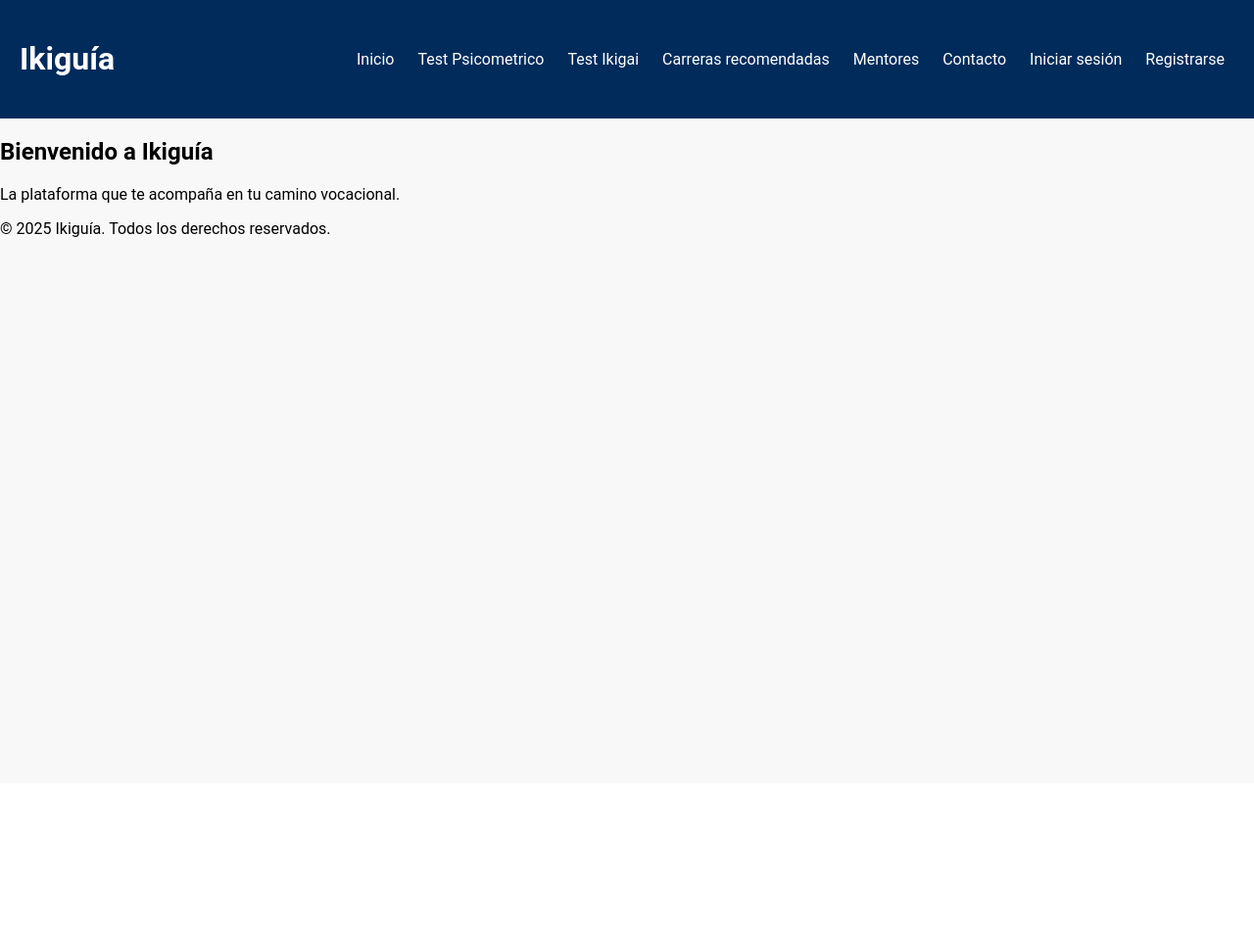
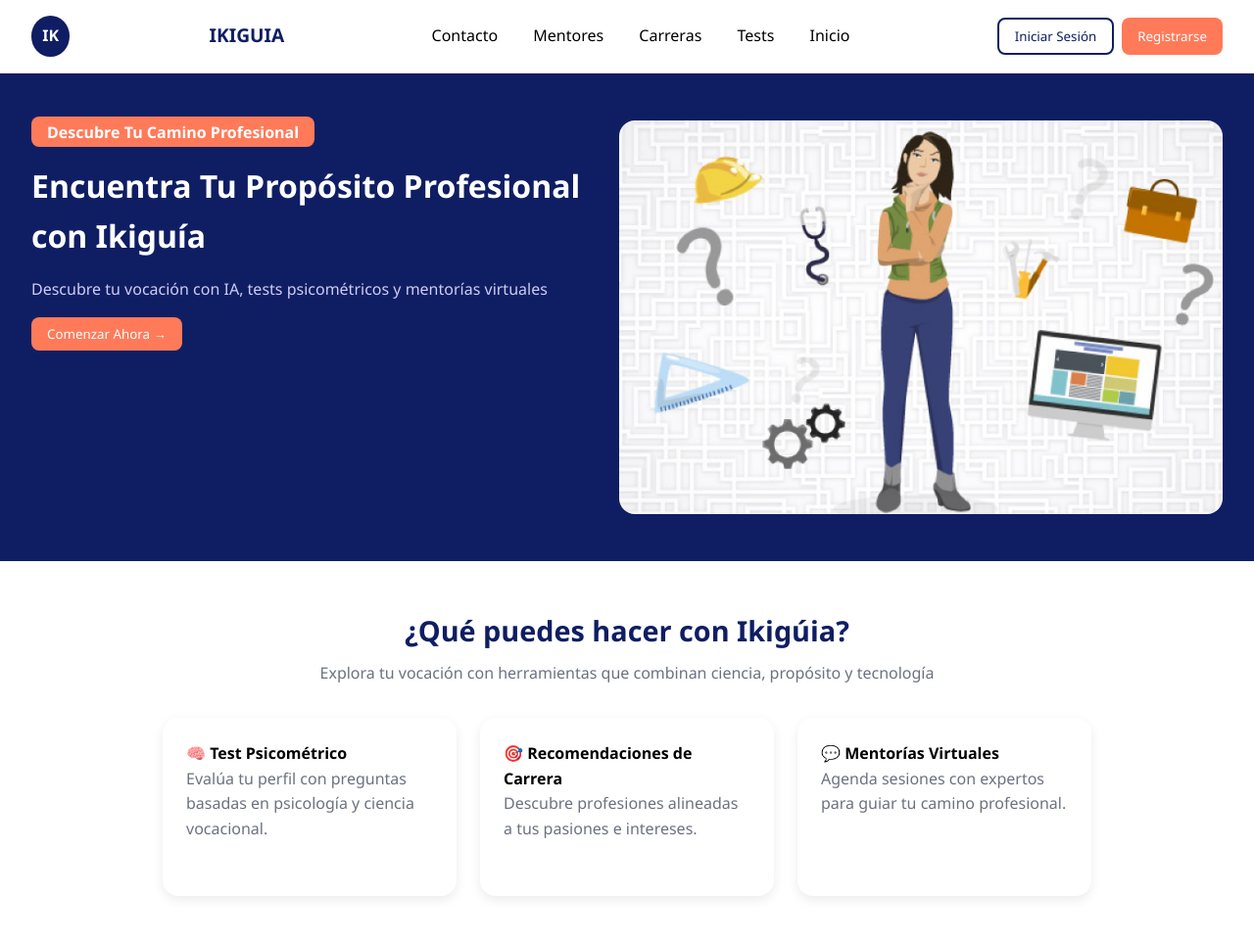
Before and after one commit to Jgalejo/Ikiguia, a Django app: page / in a window 1280 px wide. Shown: the whole page at 98% size. Before the commit the page ends 242 px from the top, so only its background shows below. Run offline with Django 5.2, Linux system fonts and the light colour scheme.

Commit message:
Landing Page 1.0

```diff
--- a/ikiguia/static/css/estilos.css
+++ b/ikiguia/static/css/estilos.css
@@ -1,68 +1,154 @@
-body {
-  font-family: 'Roboto', sans-serif;
+/* Reset y fuentes */
+* {
+  box-sizing: border-box;
   margin: 0;
   padding: 0;
-  background: #f8f8f8;
+  font-family: 'Segoe UI', sans-serif;
 }
 
-header {
-  background: #002B5B;
-  color: white;
-  padding: 20px;
+body {
+  background-color: #fff;
+  color: #000;
+  line-height: 1.6;
+}
+
+/* Colores base */
+:root {
+  --blue-dark: #0f1e63;
+  --orange: #ff7a59;
+  --light-purple: #d1ccf2;
+  --gray: #6b7280;
+}
+
+/* Header */
+.header {
+  display: flex;
+  align-items: center;
+  justify-content: space-between;
+  padding: 1rem 2rem;
+  background-color: #fff;
+  border-bottom: 1px solid #eee;
+}
+
+.logo {
+  background-color: var(--blue-dark);
+  color: #fff;
+  padding: 0.5rem 0.7rem;
+  border-radius: 50%;
+  font-weight: bold;
+}
+
+.brand {
+  color: var(--blue-dark);
+  margin-left: 0.5rem;
+  font-size: 1.2rem;
+}
+
+.nav a {
+  margin: 0 1rem;
+  text-decoration: none;
+  color: #000;
+}
+
+.actions {
+  display: flex;
+  gap: 0.5rem;
+}
+
+.btn-outline {
+  border: 2px solid var(--blue-dark);
+  background: transparent;
+  color: var(--blue-dark);
+  padding: 0.5rem 1rem;
+  border-radius: 8px;
+  cursor: pointer;
+}
+
+.btn-primary {
+  background-color: var(--orange);
+  color: #fff;
+  border: none;
+  padding: 0.5rem 1rem;
+  border-radius: 8px;
+  cursor: pointer;
+}
+
+/* Hero */
+.hero {
   display: flex;
   justify-content: space-between;
+  background-color: var(--blue-dark);
+  color: #fff;
+  padding: 3rem 2rem;
+  flex-wrap: wrap;
+}
+
+.hero-content {
+  flex: 1 1 50%;
+  max-width: 600px;
+}
+
+.hero-content h2 {
+  font-size: 2rem;
+  margin: 1rem 0;
+}
+
+.hero-content p {
+  color: var(--light-purple);
+  margin-bottom: 1rem;
+}
+
+.tagline {
+  background-color: var(--orange);
+  color: #fff;
+  padding: 0.3rem 1rem;
+  border-radius: 8px;
+  font-weight: bold;
+}
+
+.hero-image {
+  flex: 1 1 40%;
+  display: flex;
+  justify-content: center;
   align-items: center;
 }
 
-nav a {
-  margin: 0 10px;
-  color: white;
-  text-decoration: none;
+.hero-image img {
+  max-width: 100%;
+  border-radius: 1rem;
 }
 
-.ikigai-panel {
-  margin-top: 30px;
-  padding: 20px;
-  background: #f9f9ff;
-  border-radius: 12px;
-  box-shadow: 0 0 10px rgba(0,0,0,0.08);
+/* Features Section */
+.features {
+  text-align: center;
+  padding: 3rem 2rem;
+  background-color: #fff;
 }
 
-.ikigai-dimension {
-  margin-bottom: 20px;
+.features h3 {
+  color: var(--blue-dark);
+  font-size: 1.8rem;
+  margin-bottom: 0.5rem;
 }
 
-.ikigai-dimension h4 {
-  color: #333;
-  margin-bottom: 8px;
-  font-weight: bold;
-}
-.carreras-grid {
-  display: grid;
-  grid-template-columns: repeat(auto-fit, minmax(280px, 1fr));
-  gap: 20px;
-  margin-top: 20px;
+.features p {
+  color: var(--gray);
+  margin-bottom: 2rem;
 }
 
-.carrera-card {
-  background-color: #f8f9fa;
-  padding: 20px;
-  border-radius: 8px;
-  box-shadow: 0 2px 6px rgba(0,0,0,0.1);
-  transition: transform 0.2s ease, box-shadow 0.2s ease;
+.cards {
+  display: flex;
+  flex-wrap: wrap;
+  gap: 1.5rem;
+  justify-content: center;
 }
 
-.carrera-card:hover {
-  transform: translateY(-5px);
-  box-shadow: 0 6px 15px rgba(0,0,0,0.15);
+.card {
+  background-color: #fff;
+  padding: 1.5rem;
+  border-radius: 1rem;
+  box-shadow: 0 4px 12px rgba(0,0,0,0.08);
+  flex: 1 1 250px;
+  max-width: 300px;
+  text-align: left;
 }
-
-.carrera-card h3 {
-  margin-bottom: 10px;
-  color: #0d6efd; /* azul profesional */
-}
-
-.carrera-card p {
-  color: #333;
-  line-height: 1.4;
-}
--- a/ikiguia/templates/home.html
+++ b/ikiguia/templates/home.html
@@ -1,6 +1,64 @@
-{% extends 'base.html' %}
+{% load static %}
 
-{% block content %}
-  <h2>Bienvenido a Ikiguía</h2>
-  <p>La plataforma que te acompaña en tu camino vocacional.</p>
-{% endblock %}
+<!DOCTYPE html>
+<html lang="es">
+<head>
+  <meta charset="UTF-8" />
+  <meta name="viewport" content="width=device-width, initial-scale=1.0" />
+  <title>Ikiguía</title>
+  <link rel="stylesheet" href="{% static 'css/estilos.css' %}" />
+</head>
+<body>
+
+  <!-- Header -->
+  <header class="header">
+    <div class="logo">IK</div>
+    <h1 class="brand">IKIGUIA</h1>
+    <nav class="nav">
+      <a href="#">Contacto</a>
+      <a href="#">Mentores</a>
+      <a href="#">Carreras</a>
+      <a href="#">Tests</a>
+      <a href="#">Inicio</a>
+    </nav>
+    <div class="actions">
+      <button class="btn-outline">Iniciar Sesión</button>
+      <button class="btn-primary">Registrarse</button>
+    </div>
+  </header>
+
+  <!-- Hero Section -->
+  <section class="hero">
+    <div class="hero-content">
+      <span class="tagline">Descubre Tu Camino Profesional</span>
+      <h2>Encuentra Tu Propósito Profesional con Ikiguía</h2>
+      <p>Descubre tu vocación con IA, tests psicométricos y mentorías virtuales</p>
+      <button class="btn-primary">Comenzar Ahora →</button>
+    </div>
+    <div class="hero-image">
+      <img src="{% static 'img/ilustracion.png' %}" alt="Ilustración vocacional" />
+    </div>
+  </section>
+
+  <!-- Servicios -->
+  <section class="features">
+    <h3>¿Qué puedes hacer con Ikigúia?</h3>
+    <p>Explora tu vocación con herramientas que combinan ciencia, propósito y tecnología</p>
+    <div class="cards">
+      <div class="card">
+        <h4>🧠 Test Psicométrico</h4>
+        <p>Evalúa tu perfil con preguntas basadas en psicología y ciencia vocacional.</p>
+      </div>
+      <div class="card">
+        <h4>🎯 Recomendaciones de Carrera</h4>
+        <p>Descubre profesiones alineadas a tus pasiones e intereses.</p>
+      </div>
+      <div class="card">
+        <h4>💬 Mentorías Virtuales</h4>
+        <p>Agenda sesiones con expertos para guiar tu camino profesional.</p>
+      </div>
+    </div>
+  </section>
+
+</body>
+</html>
```
Also changed, not shown: ikiguia/static/img/ilustracion.png (added), requirements.txt (renamed from ikiguia/requirements.txt).
